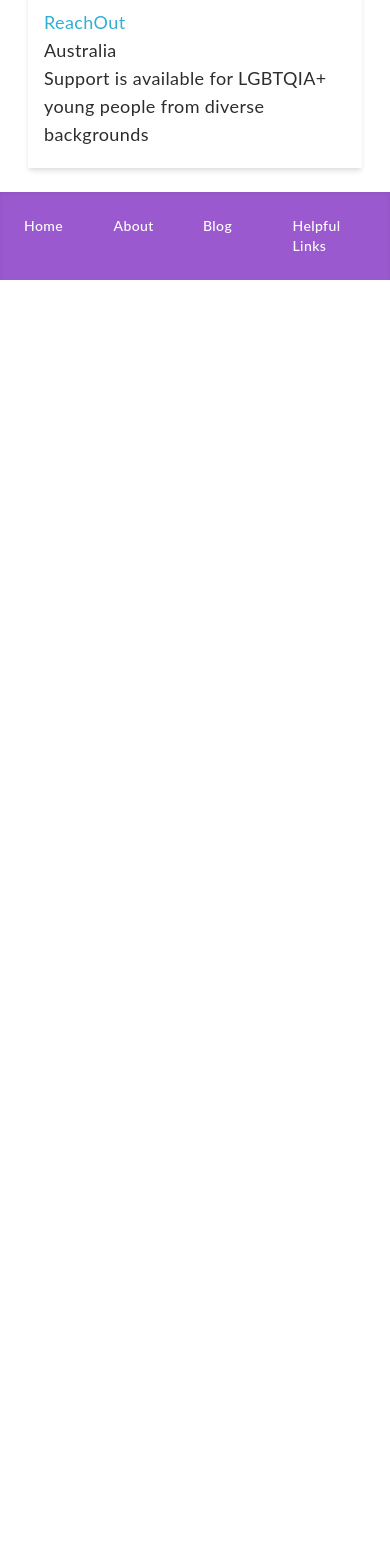
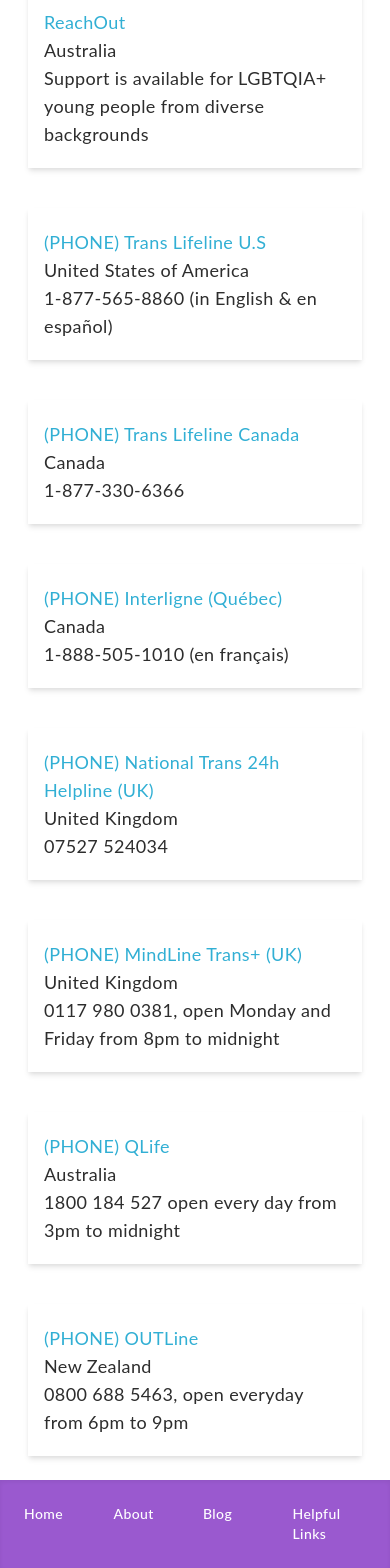
Before and after one commit to neosh11/NonBinaryPeople, a Next.js app: page /help/support in a window 390 px wide. Shown: the part 982-2550 px from the top of the page. Before the commit the page ends 1262 px from the top, so only its background shows below. Built offline with nearby package versions, Linux system fonts and the light colour scheme.

Commit message:
Update with phone numbers.

```diff
--- a/data/countries.ts
+++ b/data/countries.ts
@@ -3,6 +3,7 @@
   GLOBAL,
   AUSTRALIA,
   CANADA,
+  NZ,
   USA,
   UK
 }
@@ -11,6 +12,7 @@
   [Country.GLOBAL, 'Global'],
   [Country.AUSTRALIA, 'Australia'],
   [Country.CANADA, 'Canada'],
+  [Country.NZ, 'New Zealand'],
   [Country.UK, 'United Kingdom'],
   [Country.USA, 'United States of America']
 ])
--- a/data/support.ts
+++ b/data/support.ts
@@ -1,5 +1,4 @@
 import { Country } from './countries'
-
 export interface ISupport {
   name: string
   country: Country
@@ -7,11 +6,61 @@
   info: string
 }
 
+const supportPhones: ISupport[] = [
+  {
+    country: Country.USA,
+    name: 'Trans Lifeline U.S',
+    url: 'tel:18775658860',
+    info: '1-877-565-8860 (in English & en español)'
+  },
+  {
+    country: Country.CANADA,
+    name: 'Trans Lifeline Canada',
+    url: 'tel:18773306366',
+    info: '1-877-330-6366'
+  },
+  {
+    country: Country.CANADA,
+    name: 'Interligne (Québec)',
+    url: 'tel:18885051010',
+    info: '1-888-505-1010 (en français)'
+  },
+  {
+    country: Country.UK,
+    name: 'National Trans 24h Helpline (UK)',
+    url: 'tel:07527524034',
+    info: '07527 524034'
+  },
+
+  {
+    country: Country.UK,
+    name: 'MindLine Trans+ (UK)',
+    url: 'tel:01179800381',
+    info: '0117 980 0381, open Monday and Friday from 8pm to midnight'
+  },
+  {
+    country: Country.AUSTRALIA,
+    name: 'QLife',
+    url: 'tel:1800184527',
+    info: '1800 184 527 open every day from 3pm to midnight'
+  },
+  {
+    country: Country.NZ,
+    name: 'OUTLine',
+    url: 'tel:08006885463',
+    info: '0800 688 5463, open everyday from 6pm to 9pm'
+  }
+]
+
+supportPhones.forEach(x => (x.name = '(PHONE) ' + x.name))
+
 export const supportGroups: ISupport[] = [
   {
     country: Country.AUSTRALIA,
     name: 'ReachOut',
     url: 'https://au.reachout.com/articles/lgbtqi-support-services-and-groups',
     info: 'Support is available for LGBTQIA+ young people from diverse backgrounds'
-  }
+  },
+
+  ...supportPhones
 ]
```
